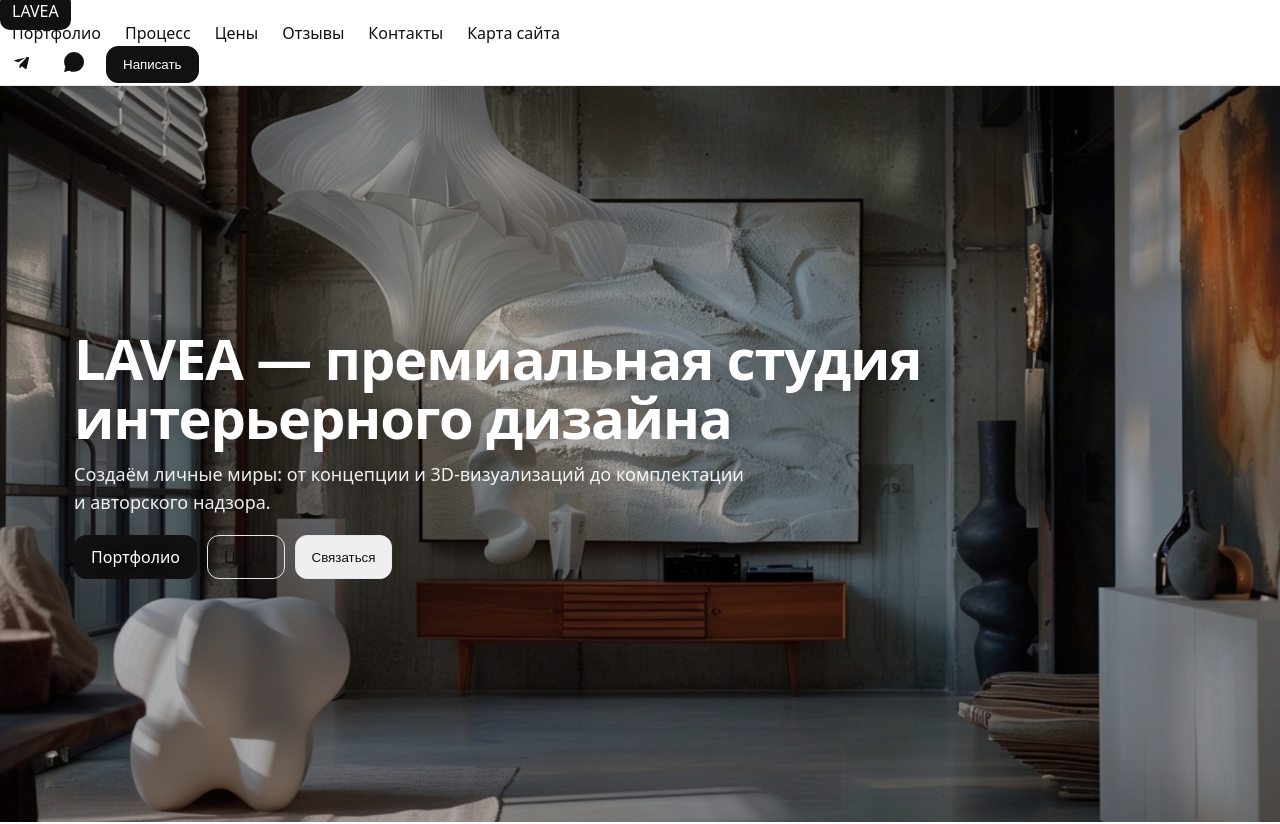
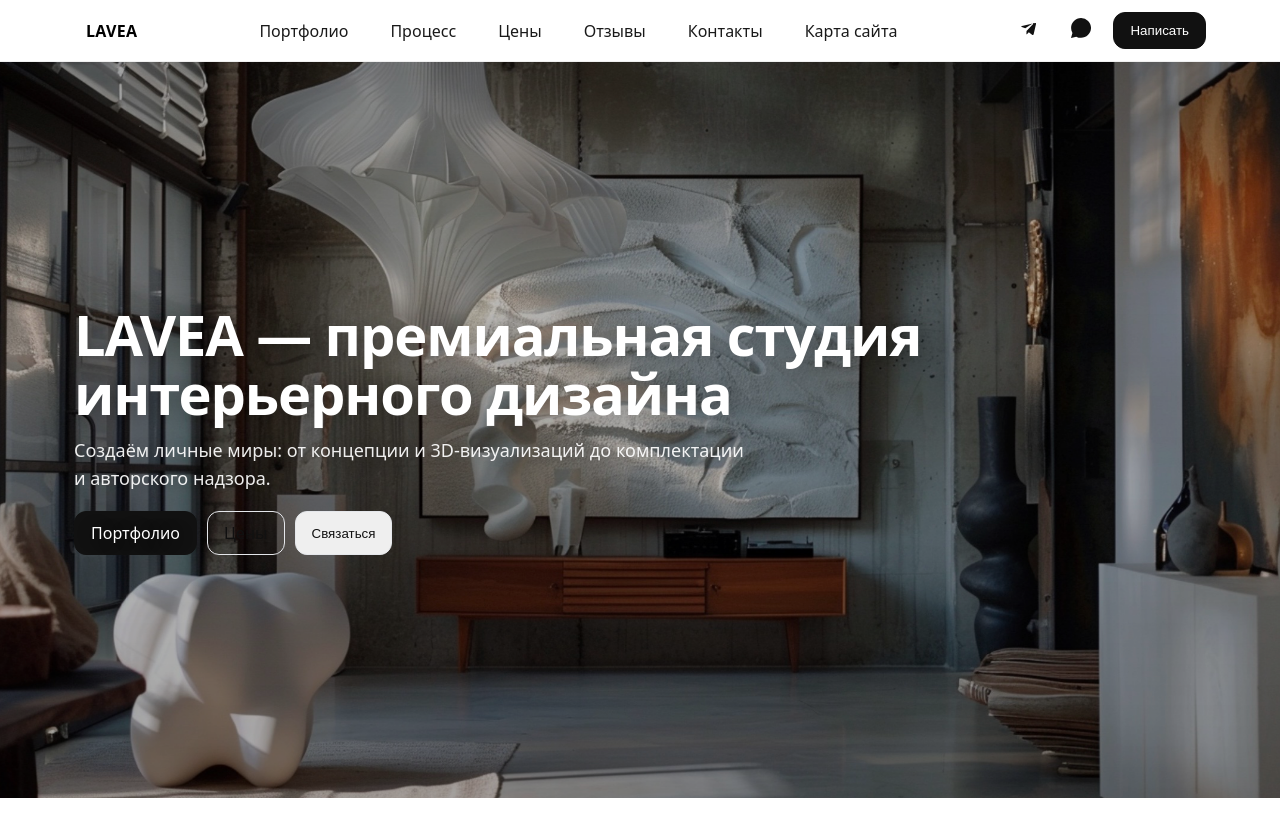
Before and after one commit to ankakisis-cloud/lavea-site, a Next.js app: page / in a window 1280 px wide. Shown: the top 824 px of the page. Built offline with nearby package versions, Linux system fonts and the light colour scheme.

Commit message:
Update globals.css

```diff
--- a/styles/globals.css
+++ b/styles/globals.css
@@ -14,3 +14,25 @@ input,textarea{width:100%;padding:12px 14px;border:1px solid var(--border);borde
 .modal-backdrop{position:fixed;inset:0;background:rgba(0,0,0,.5);display:flex;align-items:center;justify-content:center}
 .modal{background:#fff;border-radius:16px;width:min(96vw,520px);padding:20px}
 html { scroll-behavior: smooth; }
+/* ====== HEADER (global) ====== */
+.header{
+  position:sticky; top:0; z-index:1000;
+  background:rgba(255,255,255,.78);
+  -webkit-backdrop-filter: blur(10px);
+  backdrop-filter: blur(10px);
+  border-bottom:1px solid rgba(0,0,0,.06);
+}
+.header__container{ max-width:1180px; margin:0 auto; padding:10px 24px; }
+.header__nav{ display:flex; align-items:center; justify-content:space-between; gap:16px; }
+.logo{ font-weight:800; letter-spacing:.02em; text-decoration:none; color:inherit; }
+.menu{ display:flex; align-items:center; gap:18px; flex-wrap:wrap; }
+.menu a{ text-decoration:none; color:inherit; opacity:.9; }
+.menu a:hover{ opacity:1; }
+
+@media (max-width:640px){
+  .header__container{ padding:8px 16px; }
+  .menu{ gap:12px; }
+}
+
+/* плавная прокрутка к якорям */
+html{ scroll-behavior:smooth; }
```
